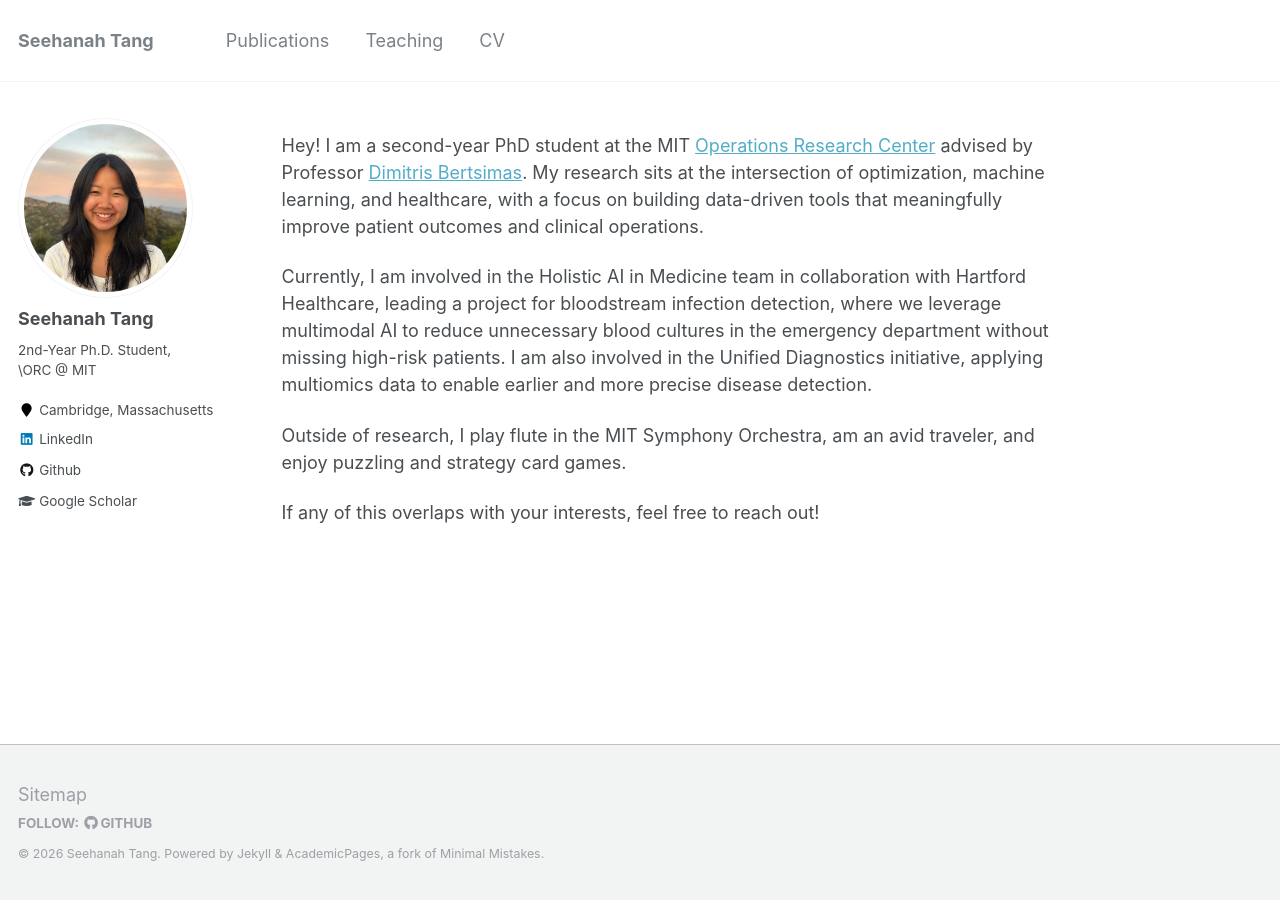
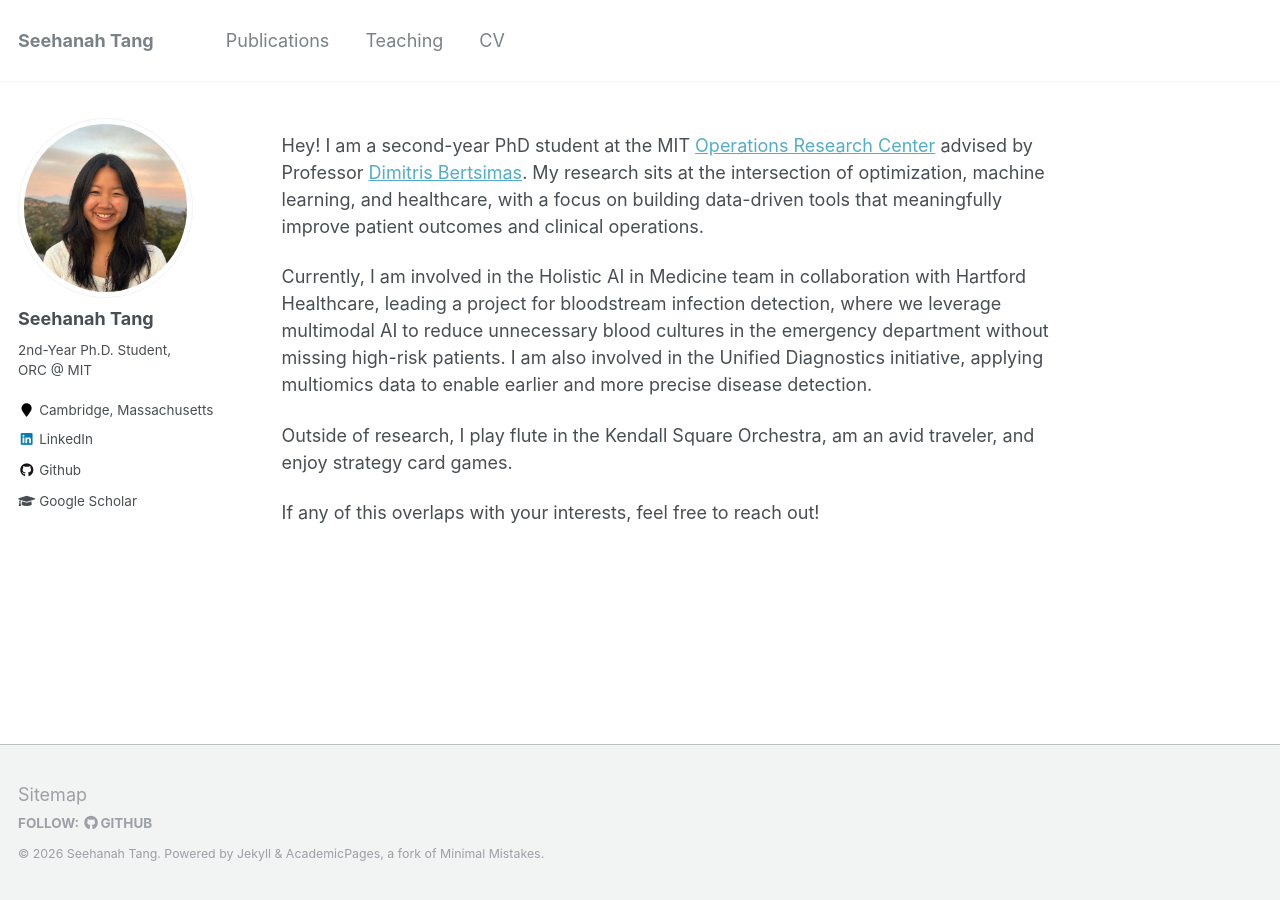
Before and after one commit to seehanahtang/seehanahtang.github.io, a Jekyll site: the page built from _pages/about.md, in a window 1280 px wide. Built offline with Jekyll 4.4.1, drawn with Linux system fonts in a browser that asks for light colours.

Commit message:
minor fixes

```diff
--- a/_config.yml
+++ b/_config.yml
@@ -80,7 +80,7 @@ analytics:
 author:
   name: "Seehanah Tang"
   avatar: "profile.png"
-  bio: "2nd-Year Ph.D. Student, \\ORC @ MIT"
+  bio: "2nd-Year Ph.D. Student,<br>ORC @ MIT"
   location: "Cambridge, Massachusetts"
   employer:
   pubmed:
--- a/_includes/archive-single.html
+++ b/_includes/archive-single.html
@@ -39,7 +39,7 @@
       </div>
     {% elsif post.collection == 'publications' %}
       <h2 class="archive__item-title" itemprop="headline">
-        <p>{{ title }}</p>
+        {{ title }}
       </h2>
       <div class="pub__row">
         {% case post.status %}
--- a/_pages/about.md
+++ b/_pages/about.md
@@ -12,6 +12,6 @@
 
 Currently, I am involved in the Holistic AI in Medicine team in collaboration with Hartford Healthcare, leading a project for bloodstream infection detection, where we leverage multimodal AI to reduce unnecessary blood cultures in the emergency department without missing high-risk patients. I am also involved in the Unified Diagnostics initiative, applying multiomics data to enable earlier and more precise disease detection.
 
-Outside of research, I play flute in the MIT Symphony Orchestra, am an avid traveler, and enjoy puzzling and strategy card games.
+Outside of research, I play flute in the Kendall Square Orchestra, am an avid traveler, and enjoy strategy card games.
 
 If any of this overlaps with your interests, feel free to reach out!
```
Also changed, not shown: _publications/2023-09-08-gist.md (+1 -1 lines).
